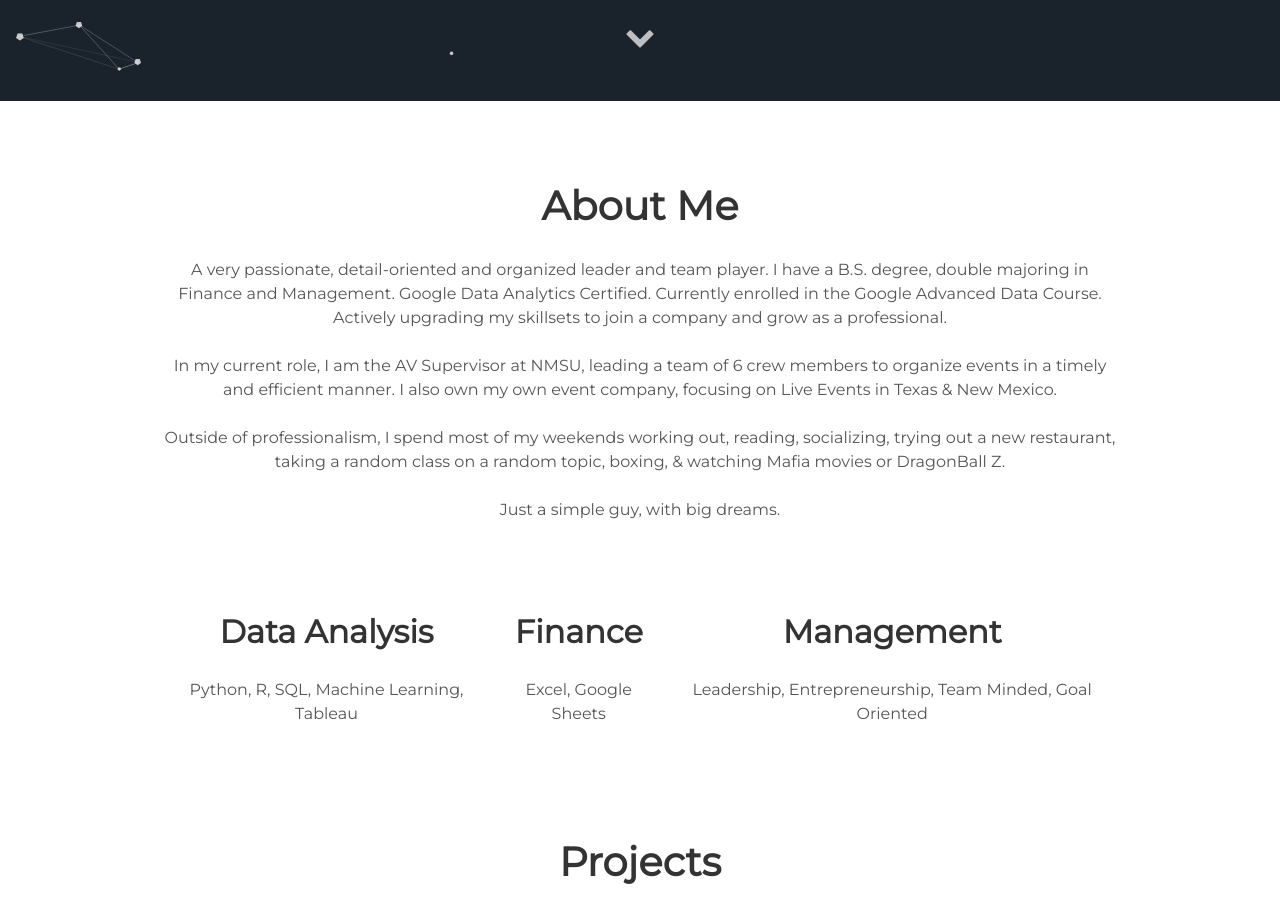
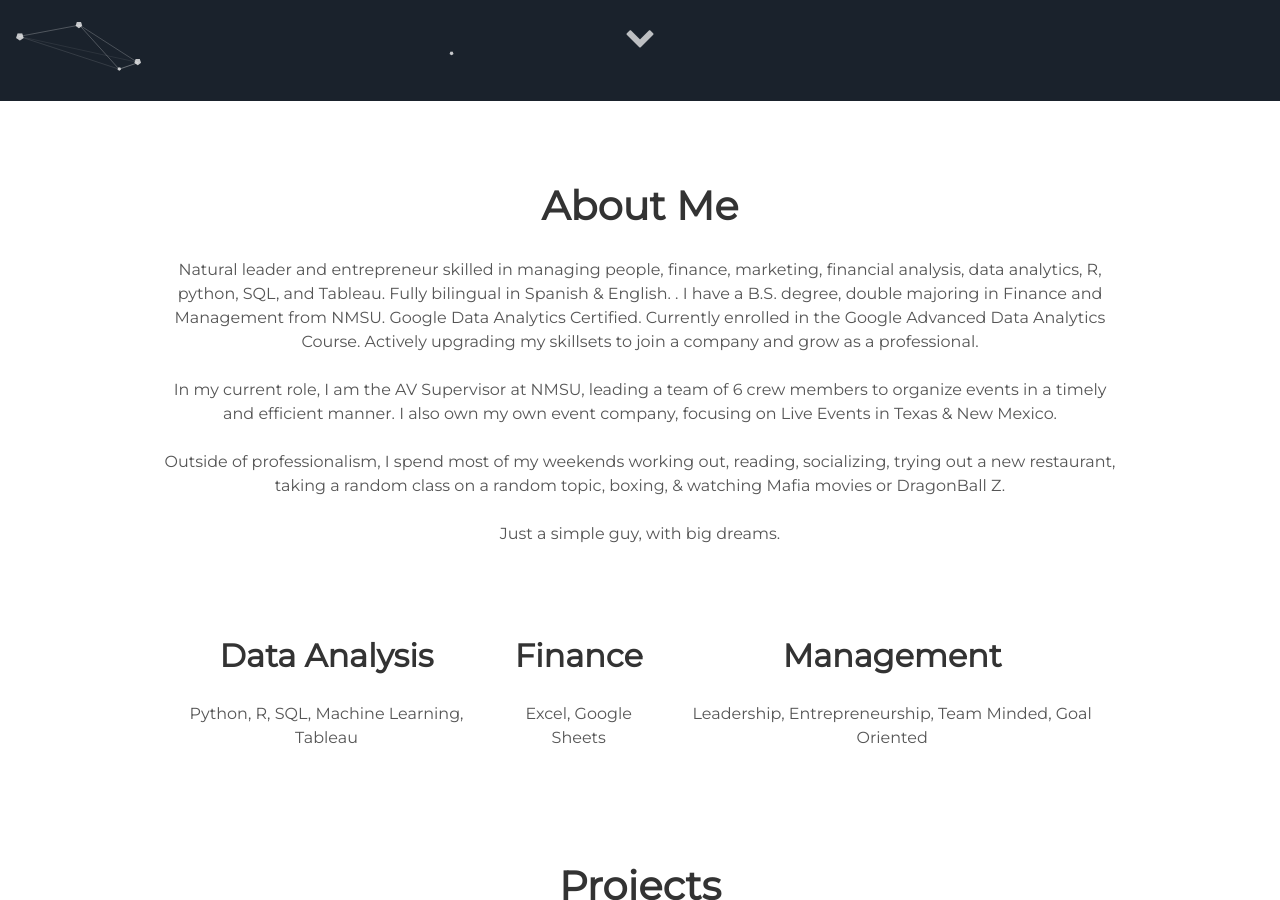
Before and after one commit to AlbertGalarza/AlbertGalarza.github.io, a Jekyll site: the page built from index.html, in a window 1280 px wide and 900 px high, scrolled down 799 px. Built offline with Jekyll 4.4.1, drawn with Linux system fonts in a browser that asks for light colours.

Commit message:
Update _config.yml

```diff
--- a/_config.yml
+++ b/_config.yml
@@ -6,7 +6,7 @@
 
 # User settings
 username: Alberto Galarza
-user_description: A very passionate, detail-oriented and organized leader and team player. I have a B.S. degree, double majoring in Finance and Management. Google Data Analytics Certified. Currently enrolled in the Google Advanced Data Course. Actively upgrading my skillsets to join a company and grow as a professional. <br><br>In my current role, I am the AV Supervisor at NMSU, leading a team of 6 crew members to organize events in a timely and efficient manner. I also own my own event company, focusing on Live Events in Texas & New Mexico.<br><br>Outside of professionalism, I spend most of my weekends working out, reading, socializing, trying out a new restaurant, taking a random class on a random topic, boxing, & watching Mafia movies or DragonBall Z.<br><br>Just a simple guy, with big dreams.
+user_description: Natural leader and entrepreneur skilled in managing people, finance, marketing, financial analysis, data analytics, R, python, SQL, and Tableau. Fully bilingual in Spanish & English. . I have a B.S. degree, double majoring in Finance and Management from NMSU. Google Data Analytics Certified. Currently enrolled in the Google Advanced Data Analytics Course. Actively upgrading my skillsets to join a company and grow as a professional. <br><br>In my current role, I am the AV Supervisor at NMSU, leading a team of 6 crew members to organize events in a timely and efficient manner. I also own my own event company, focusing on Live Events in Texas & New Mexico.<br><br>Outside of professionalism, I spend most of my weekends working out, reading, socializing, trying out a new restaurant, taking a random class on a random topic, boxing, & watching Mafia movies or DragonBall Z.<br><br>Just a simple guy, with big dreams.
 user_title: Data Analytics | Data Visualization | Statistics | Finance | Management
 email: albertgalarza.ag@gmail.com
 linkedin_username: albertgalarza
```
